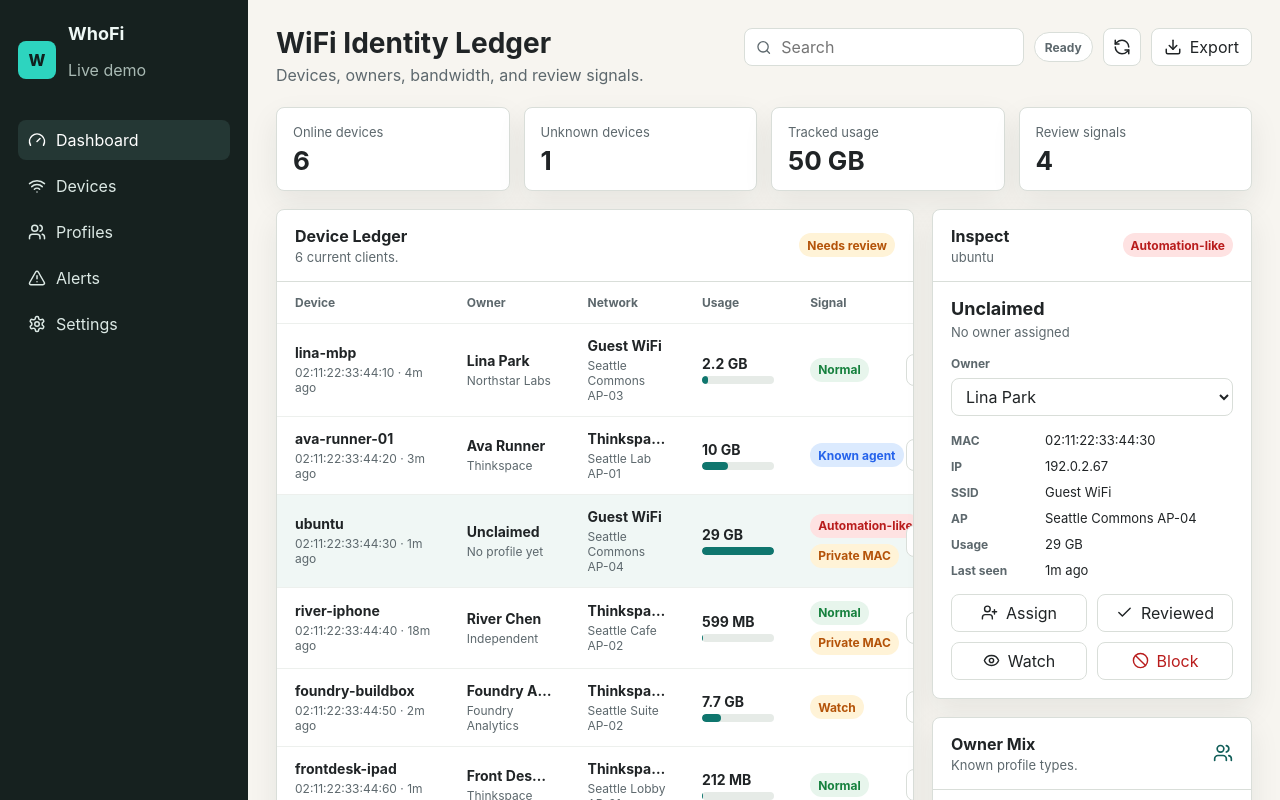
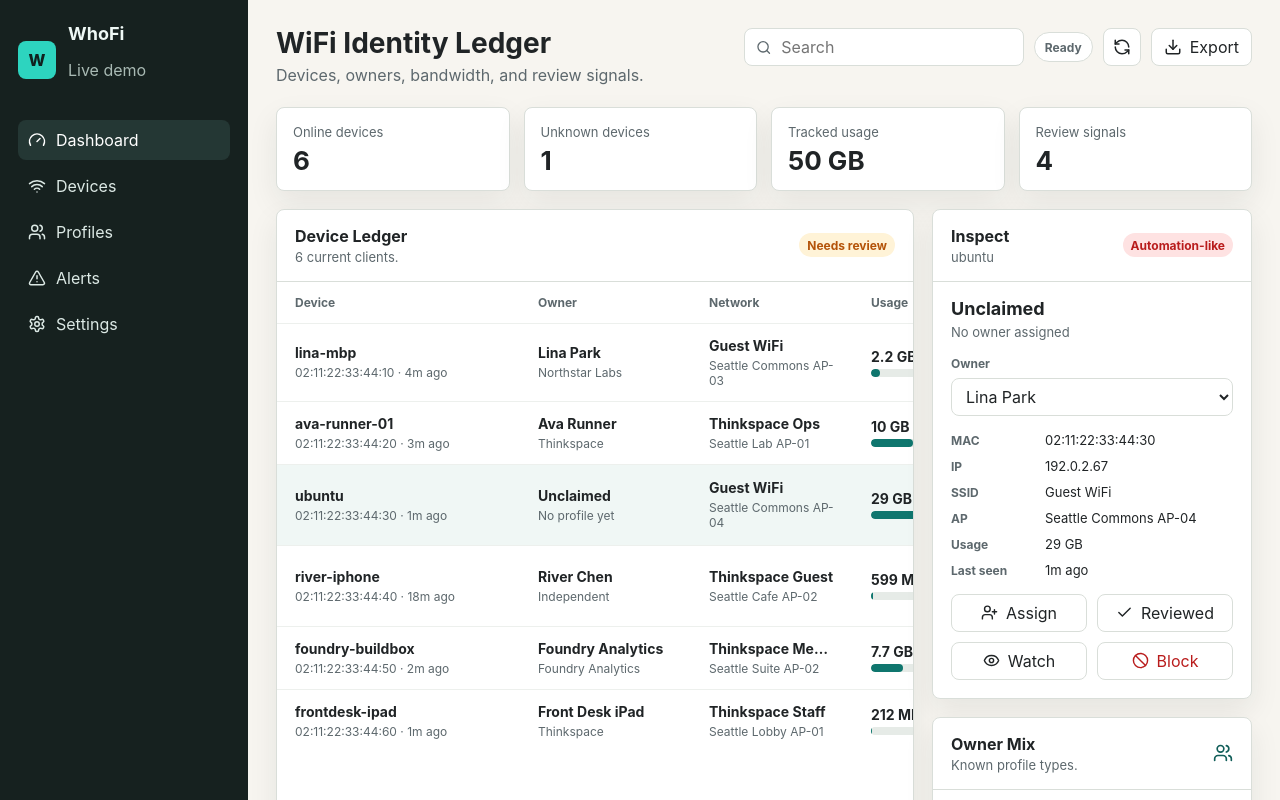
Before and after one commit to peterchee-os/WhoFi, a Next.js app: page / in a window 1280 px wide. Shown: the top 800 px of the page. Built offline with nearby package versions, Linux system fonts and the light colour scheme.

Commit message:
Fix dashboard table overflow

```diff
--- a/app/globals.css
+++ b/app/globals.css
@@ -291,6 +291,19 @@ textarea {
   table-layout: fixed;
 }
 
+.table-scroll {
+  width: 100%;
+  overflow-x: auto;
+}
+
+.ledger-table {
+  min-width: 900px;
+}
+
+.delivery-table {
+  min-width: 760px;
+}
+
 .device-table th,
 .device-table td {
   padding: 13px 18px;
@@ -307,6 +320,7 @@ textarea {
 
 .device-table td {
   font-size: 14px;
+  min-width: 0;
 }
 
 .device-table tr.selected-row td {
@@ -654,7 +668,12 @@ textarea {
   font-size: 13px;
 }
 
-.delivery-table td,
+.delivery-table td {
+  overflow: hidden;
+  text-overflow: ellipsis;
+  white-space: nowrap;
+}
+
 .delivery-table th {
   white-space: nowrap;
 }
@@ -740,6 +759,10 @@ textarea {
     grid-column: auto;
   }
 
+  .ledger-table {
+    min-width: 0;
+  }
+
   .device-table {
     display: block;
   }
--- a/app/page.tsx
+++ b/app/page.tsx
@@ -932,7 +932,8 @@ function SettingsView({
           </div>
           <Activity size={20} color="var(--green)" />
         </div>
-        <table className="device-table delivery-table">
+        <div className="table-scroll">
+          <table className="device-table delivery-table">
           <thead>
             <tr>
               <th>Time</th>
@@ -955,7 +956,8 @@ function SettingsView({
               </tr>
             ))}
           </tbody>
-        </table>
+          </table>
+        </div>
       </section>
     </section>
   );
@@ -992,7 +994,8 @@ function DeviceLedger({
         />
       </div>
 
-      <table className="device-table">
+      <div className="table-scroll">
+        <table className="device-table ledger-table">
         <thead>
           <tr>
             <th style={{ width: "27%" }}>Device</th>
@@ -1051,7 +1054,8 @@ function DeviceLedger({
             );
           })}
         </tbody>
-      </table>
+        </table>
+      </div>
     </div>
   );
 }
```
